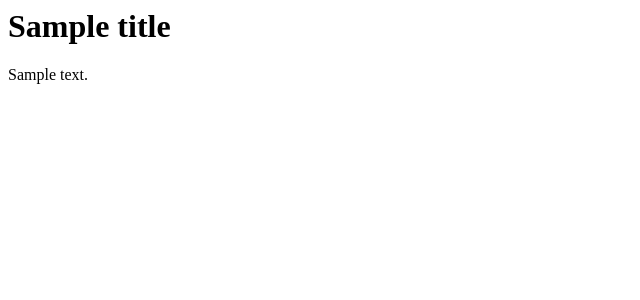
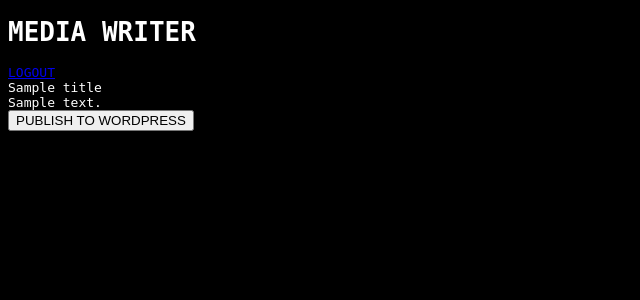
Before and after one commit to rileywallaceriley/Mediawriter, a Flask app: template templates/article.html in a window 1280 px wide. Shown: the top 300 px of the page, without its empty margins (0-640 px from the left). Run offline with Flask 3, Linux system fonts and the light colour scheme; the visitor is signed in with stand-in values (Sample User, id 1); the template is opened without the code that fills it: most values are stand-ins (such as "Sample title", 1, 10 or a date in 2020); some web fonts are replaced.

Commit message:
Update article.html

```diff
--- a/templates/article.html
+++ b/templates/article.html
@@ -1 +1,34 @@
-<html><body><h1>{{ title }}</h1><p>{{ content }}</p></body></html>
+<!DOCTYPE html>
+<html lang="en">
+<head>
+  <meta charset="UTF-8">
+  <title>{{ title }}</title>
+  <link href="https://fonts.cdnfonts.com/css/press-start-2p" rel="stylesheet">
+  <link rel="stylesheet" href="{{ url_for('static', filename='css/style.css') }}">
+</head>
+<body>
+  <header>
+    <h1>MEDIA WRITER</h1>
+    {% if session.logged_in %}
+      <a href="/logout" class="logout-link">LOGOUT</a>
+    {% else %}
+      <a href="/login" class="login-link">LOGIN</a>
+    {% endif %}
+  </header>
+
+  <div class="story-feed">
+    <div class="story-card">
+      <div class="story-title">{{ title }}</div>
+      <div class="story-summary">{{ content }}</div>
+
+      {% if session.logged_in %}
+      <form action="/publish" method="POST">
+        <input type="hidden" name="title" value="{{ title }}">
+        <input type="hidden" name="content" value="{{ content }}">
+        <button class="read-button" type="submit">PUBLISH TO WORDPRESS</button>
+      </form>
+      {% endif %}
+    </div>
+  </div>
+</body>
+</html>
```
